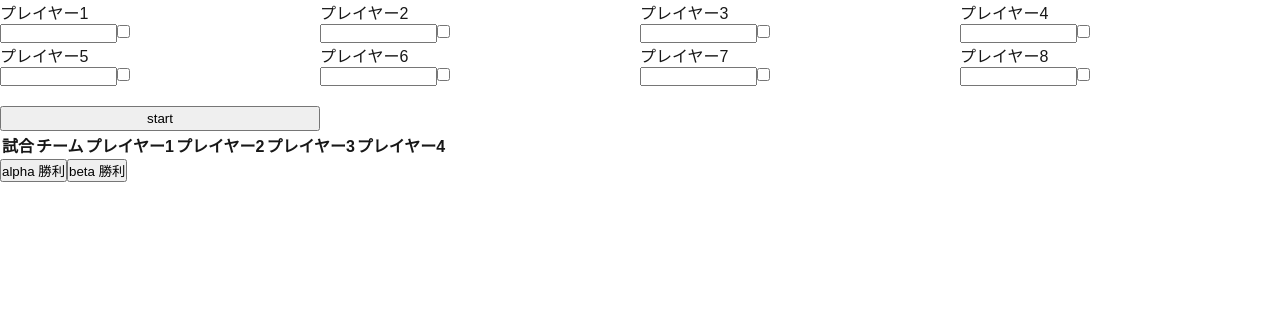
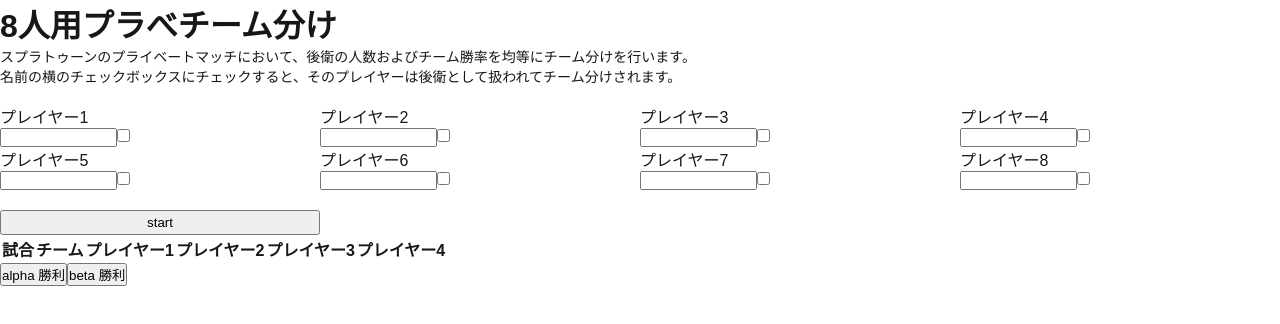
Before and after one commit to hayabusata/priv-fair-match, a Next.js app: page / in a window 1280 px wide. Shown: the top 324 px of the page. Built offline with nearby package versions, Linux system fonts and the light colour scheme.

Commit message:
add: titleとdescription

```diff
--- a/src/app/page.tsx
+++ b/src/app/page.tsx
@@ -5,6 +5,10 @@ import styles from "./page.module.css";
 export default function Home() {
   return (
     <div className={styles.page}>
+      <h1>8人用プラべチーム分け</h1>
+      <p style={{fontSize:"14px"}}>スプラトゥーンのプライベートマッチにおいて、後衛の人数およびチーム勝率を均等にチーム分けを行います。</p>
+      <p style={{fontSize:"14px"}}>名前の横のチェックボックスにチェックすると、そのプレイヤーは後衛として扱われてチーム分けされます。</p>
+      <br/>
       <Players />
       <TeamList />
     </div>
```
